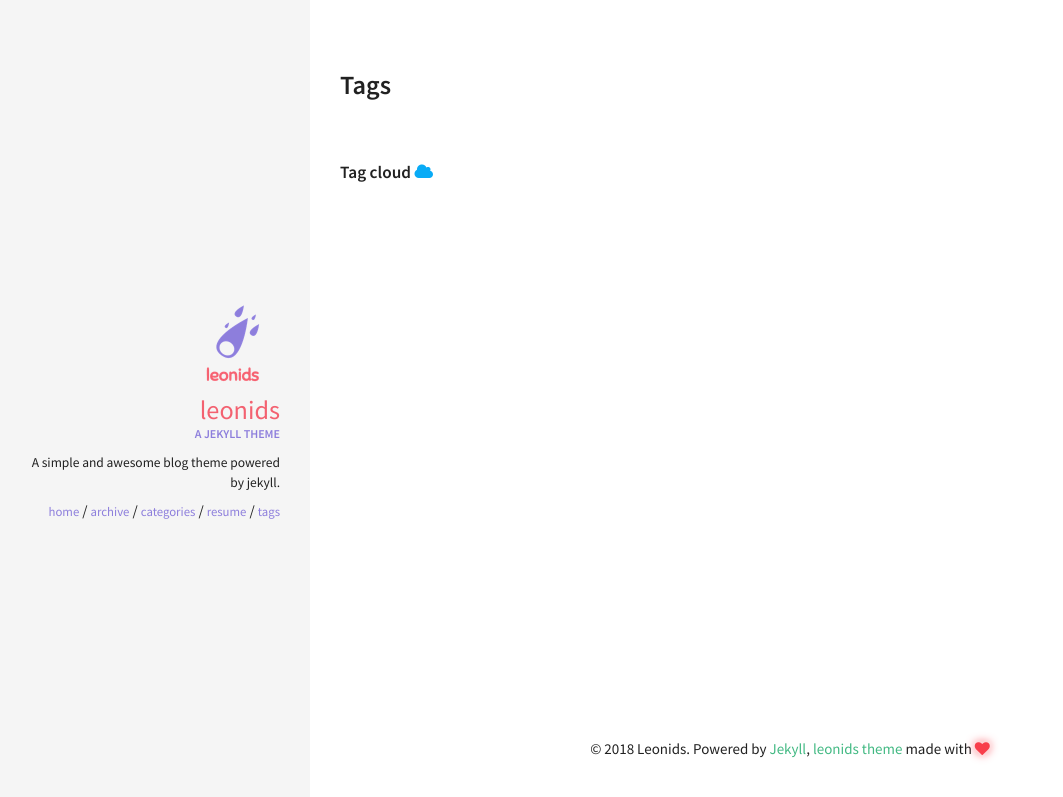
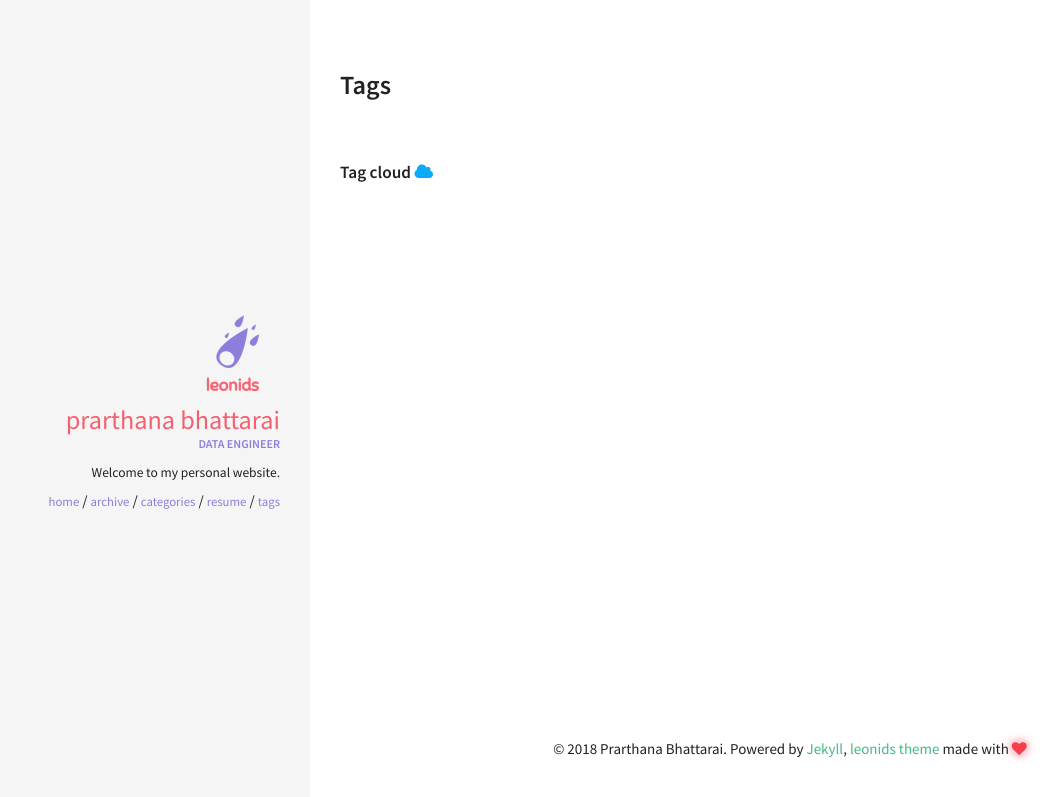
Before and after one commit to prarthanabhattarai/prarthanabhattarai.github.io, a Jekyll site: the page built from tags.html, in a window 1280 px wide. Shown: the top 797 px of the page, without its empty margins (10-1073 px from the left). Built offline with Jekyll 4.4.1, drawn with Linux system fonts in a browser that asks for light colours.

Commit message:
changed name and title

```diff
--- a/_config.yml
+++ b/_config.yml
@@ -3,9 +3,9 @@
 # Site wide configuration
 ####################################
 #
-title: Leonids
+title: Prarthana Bhattarai
 email:
-description: A simple and awesome blog theme powered by jekyll.
+description: Welcome to my website
 url: # the base hostname & protocol for your site
 keywords: ["blog", "jekyll"]
 
@@ -33,10 +33,10 @@ kramdown:
 ####################################
 #
 owner:
-  name: Leonids
+  name: Prarthana Bhattarai
   avatar: leonids-logo.png
-  job: "A jekyll theme"
-  bio: "A simple and awesome blog theme powered by jekyll."
+  job: "Data Engineer"
+  bio: "Welcome to my personal website."
   email:
   disqus-shortname:
   twitter: #username
```
